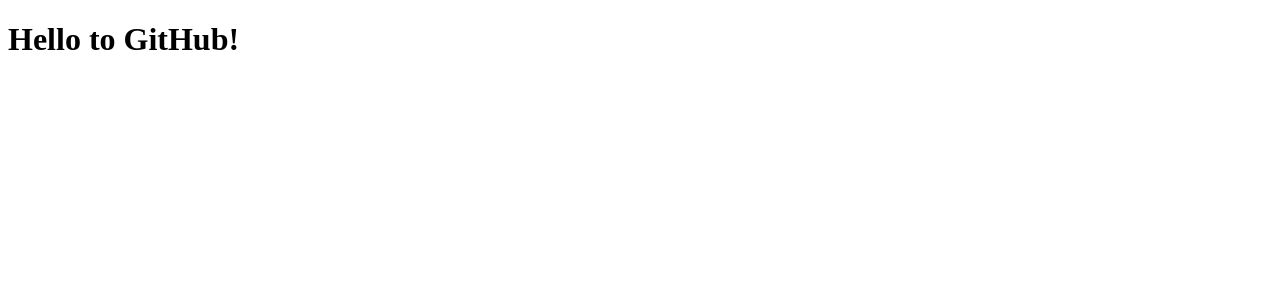
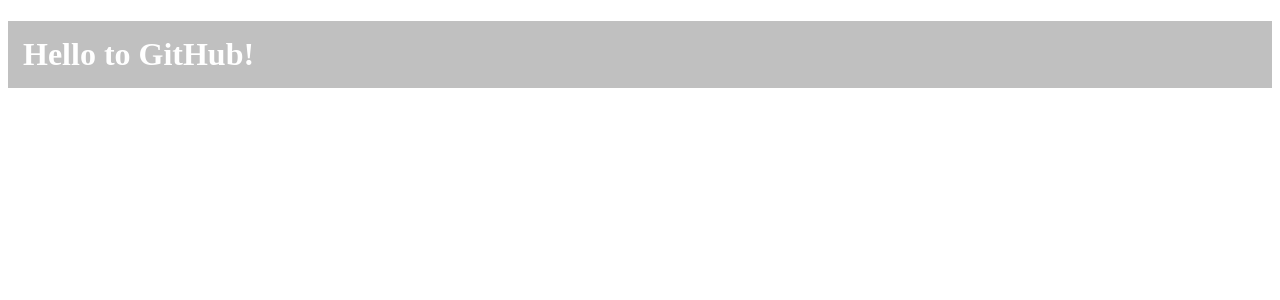
Before and after one commit to zenterua/AngularGit, an Angular app: page / in a window 1280 px wide. Shown: the top 300 px of the page. Built offline with nearby package versions, Linux system fonts and the light colour scheme.

Commit message:
change css style for heading
add background, padding and color for heading

```diff
--- a/src/app/home/home.component.css
+++ b/src/app/home/home.component.css
@@ -0,0 +1,5 @@
+h1  {
+  background-color: silver;
+  padding: 15px;
+  color: #fff;
+}
```
